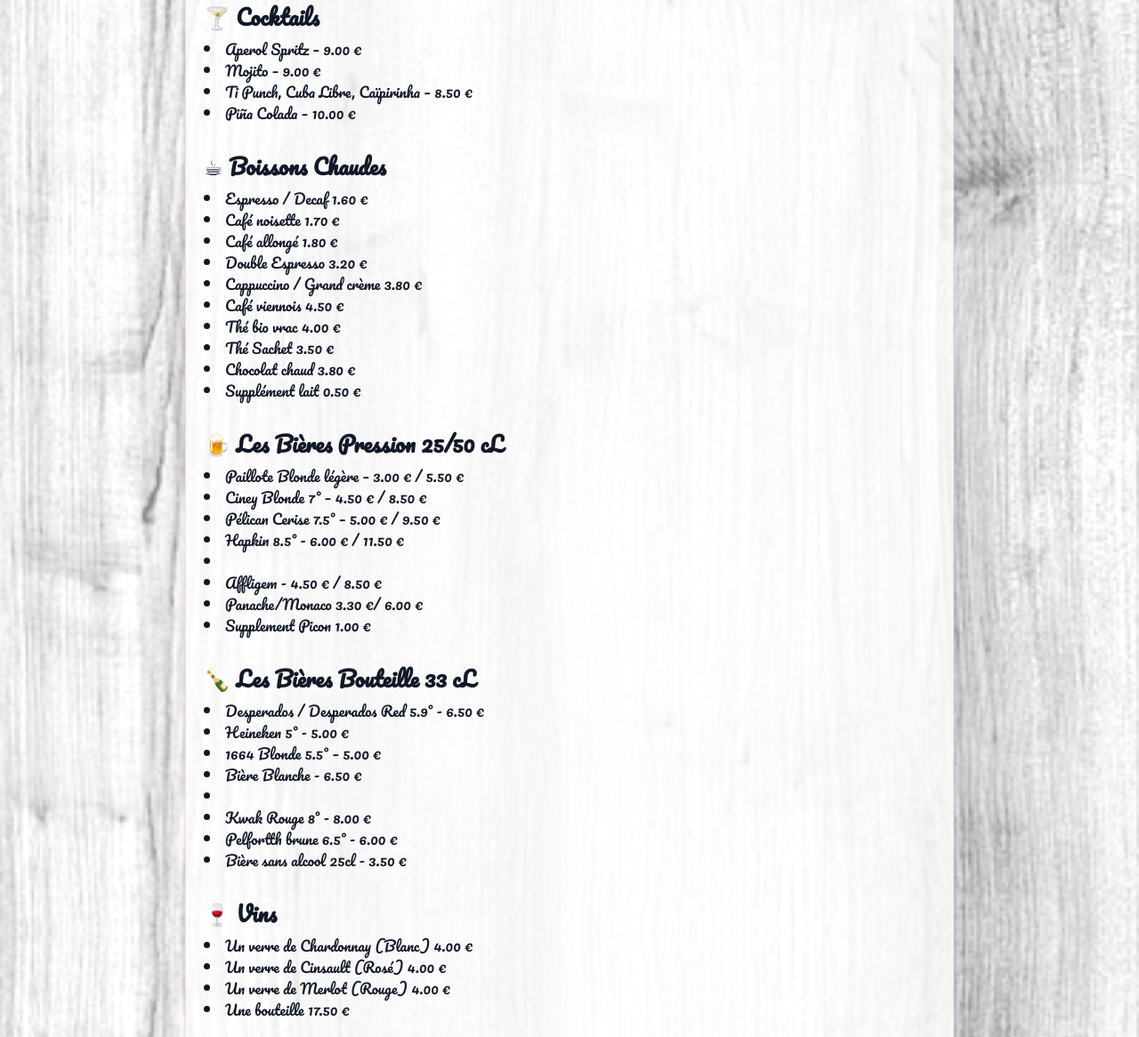
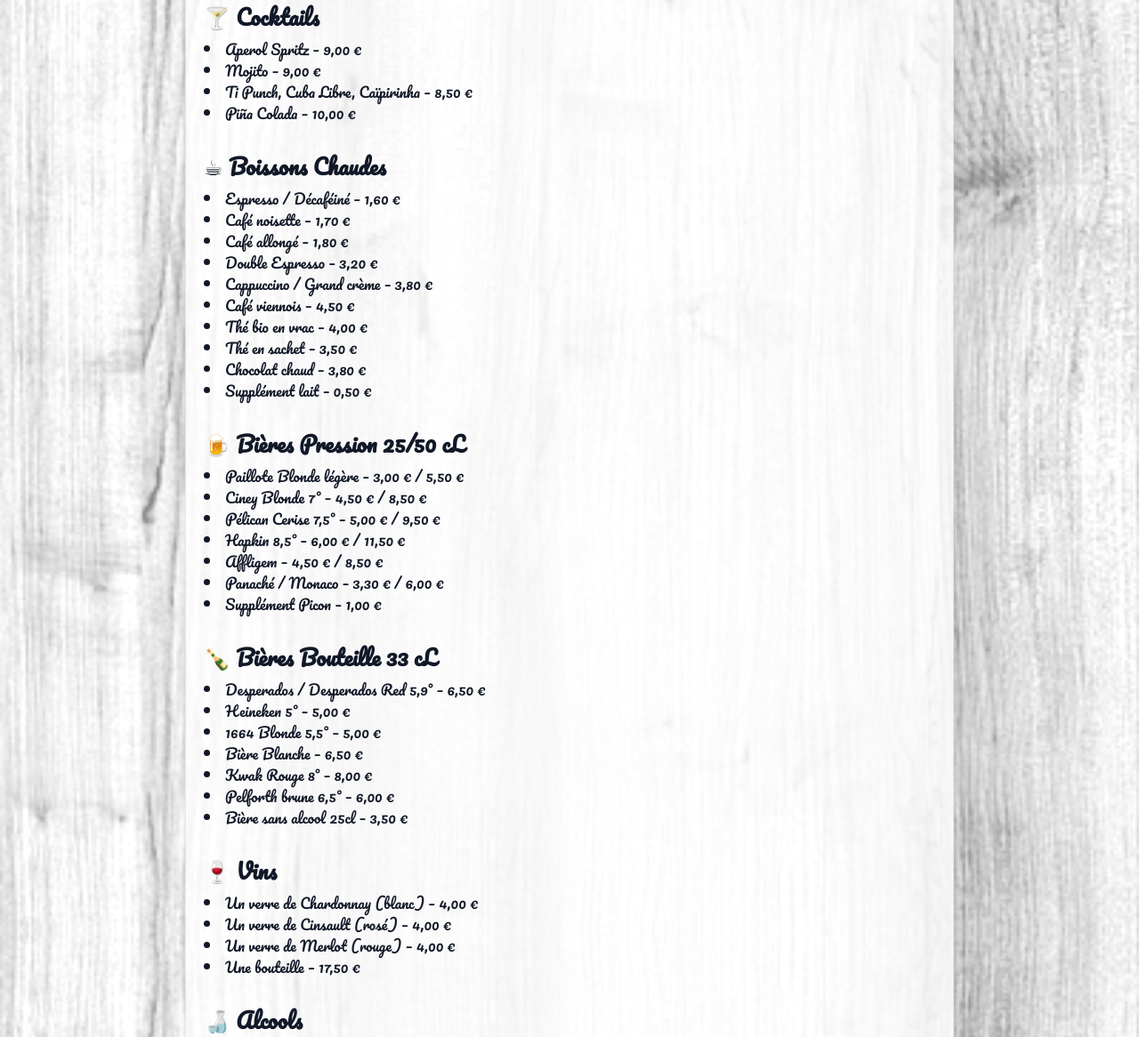
Before and after one commit to Iliasbacha/La-Paillotte, a plain HTML site: page menu.html in a window 1280 px wide. Shown: the part 234-1400 px from the top of the page at 89% size. Drawn offline with nearby package versions, Linux system fonts and the light colour scheme; files whose address does not match are found by name.

Commit message:
Update menu.html

```diff
--- a/menu.html
+++ b/menu.html
@@ -2,15 +2,15 @@
 <html lang="fr">
 
 <head>
+  <meta charset="UTF-8" />
+  <meta name="viewport" content="width=device-width, initial-scale=1" />
+  <title>Carte & Menu – La Paillote, Le Havre</title>
   <link rel="icon" href="images/logo_paillotte_N.jpeg" type="image/jpeg">
+  <link href="https://fonts.googleapis.com/css2?family=Pacifico&display=swap" rel="stylesheet">
+  <script src="https://cdn.tailwindcss.com"></script>
   <style>
     html { scroll-behavior: smooth; }
   </style>
-  <meta charset="UTF-8" />
-  <meta name="viewport" content="width=device-width, initial-scale=1" />
-  <title>Carte & Menu – La Paillote, Le Havre</title>
-  <script src="https://cdn.tailwindcss.com"></script>
-  <link href="https://fonts.googleapis.com/css2?family=Pacifico&display=swap" rel="stylesheet">
 </head>
 
 <body class="bg-cover bg-fixed text-gray-900" style="background-image: url('purty-wood.png'); font-family: 'Pacifico', cursive;">
@@ -56,80 +56,86 @@
         <div>
           <h3 class="text-2xl font-semibold mb-2">🍸 Cocktails</h3>
           <ul class="list-disc list-inside">
-            <li>Aperol Spritz – 9.00 €</li>
-            <li>Mojito – 9.00 €</li>
-            <li>Ti Punch, Cuba Libre, Caïpirinha – 8.50 €</li>
-            <li>Piña Colada – 10.00 €</li>
+            <li>Aperol Spritz – 9,00&nbsp;€</li>
+            <li>Mojito – 9,00&nbsp;€</li>
+            <li>Ti Punch, Cuba Libre, Caïpirinha – 8,50&nbsp;€</li>
+            <li>Piña Colada – 10,00&nbsp;€</li>
           </ul>
         </div>
+
         <div>
           <h3 class="text-2xl font-semibold mb-2">☕ Boissons Chaudes</h3>
           <ul class="list-disc list-inside">
-            <li>Espresso / Decaf 1.60 €</li>
-            <li>Café noisette 1.70 €</li>
-            <li>Café allongé 1.80 €</li>
-            <li>Double Espresso 3.20 €</li>
-            <li>Cappuccino / Grand crème 3.80 €</li>
-            <li>Café viennois 4.50 €</li>
-            <li>Thé bio vrac 4.00 €</li>
-            <li>Thé Sachet 3.50 €</li>
-            <li>Chocolat chaud 3.80 €</li>
-            <li>Supplément lait 0.50 €</li>
+            <li>Espresso / Décaféiné – 1,60&nbsp;€</li>
+            <li>Café noisette – 1,70&nbsp;€</li>
+            <li>Café allongé – 1,80&nbsp;€</li>
+            <li>Double Espresso – 3,20&nbsp;€</li>
+            <li>Cappuccino / Grand crème – 3,80&nbsp;€</li>
+            <li>Café viennois – 4,50&nbsp;€</li>
+            <li>Thé bio en vrac – 4,00&nbsp;€</li>
+            <li>Thé en sachet – 3,50&nbsp;€</li>
+            <li>Chocolat chaud – 3,80&nbsp;€</li>
+            <li>Supplément lait – 0,50&nbsp;€</li>
           </ul>
         </div>
+
         <div>
-          <h3 class="text-2xl font-semibold mb-2">🍺 Les Bières Pression 25/50 cL</h3>
+          <h3 class="text-2xl font-semibold mb-2">🍺 Bières Pression 25/50 cL</h3>
           <ul class="list-disc list-inside">
-            <li>Paillote Blonde légère – 3.00 € / 5.50 €</li>
-            <li>Ciney Blonde 7° – 4.50 € / 8.50 €</li>
-            <li>Pélican Cerise 7.5° – 5.00 € / 9.50 €</li>
-            <li>Hapkin 8.5° - 6.00 € / 11.50 €<li>
-            <li>Affligem - 4.50 € / 8.50 €</li>
-            <li>Panache/Monaco 3.30 €/ 6.00 €</li>
-            <li>Supplement Picon 1.00 €</li>
+            <li>Paillote Blonde légère – 3,00&nbsp;€ / 5,50&nbsp;€</li>
+            <li>Ciney Blonde 7° – 4,50&nbsp;€ / 8,50&nbsp;€</li>
+            <li>Pélican Cerise 7,5° – 5,00&nbsp;€ / 9,50&nbsp;€</li>
+            <li>Hapkin 8,5° – 6,00&nbsp;€ / 11,50&nbsp;€</li>
+            <li>Affligem – 4,50&nbsp;€ / 8,50&nbsp;€</li>
+            <li>Panaché / Monaco – 3,30&nbsp;€ / 6,00&nbsp;€</li>
+            <li>Supplément Picon – 1,00&nbsp;€</li>
           </ul>
         </div>
-         <div>
-          <h3 class="text-2xl font-semibold mb-2">🍾 Les Bières Bouteille 33 cL</h3>
+
+        <div>
+          <h3 class="text-2xl font-semibold mb-2">🍾 Bières Bouteille 33 cL</h3>
           <ul class="list-disc list-inside">
-            <li>Desperados / Desperados Red 5.9° - 6.50 €</li>
-            <li>Heineken 5° - 5.00 €</li>
-            <li>1664 Blonde 5.5° – 5.00 € </li>
-            <li>Bière Blanche - 6.50 €<li>
-            <li>Kwak Rouge 8° -  8.00 €</li>
-            <li>Pelfortth brune 6.5° - 6.00 €</li>
-            <li>Bière sans alcool 25cl - 3.50 €</li>
+            <li>Desperados / Desperados Red 5,9° – 6,50&nbsp;€</li>
+            <li>Heineken 5° – 5,00&nbsp;€</li>
+            <li>1664 Blonde 5,5° – 5,00&nbsp;€</li>
+            <li>Bière Blanche – 6,50&nbsp;€</li>
+            <li>Kwak Rouge 8° – 8,00&nbsp;€</li>
+            <li>Pelforth brune 6,5° – 6,00&nbsp;€</li>
+            <li>Bière sans alcool 25cl – 3,50&nbsp;€</li>
           </ul>
         </div>
+
         <div>
           <h3 class="text-2xl font-semibold mb-2">🍷 Vins</h3>
           <ul class="list-disc list-inside">
-            <li>Un verre de Chardonnay (Blanc) 4.00 €</li>
-            <li>Un verre de Cinsault (Rosé) 4.00 €</li>
-            <li>Un verre de Merlot (Rouge) 4.00 €</li>
-            <li>Une bouteille 17.50 €</li>
+            <li>Un verre de Chardonnay (blanc) – 4,00&nbsp;€</li>
+            <li>Un verre de Cinsault (rosé) – 4,00&nbsp;€</li>
+            <li>Un verre de Merlot (rouge) – 4,00&nbsp;€</li>
+            <li>Une bouteille – 17,50&nbsp;€</li>
           </ul>
         </div>
+
         <div>
           <h3 class="text-2xl font-semibold mb-2">🍶 Alcools</h3>
           <ul class="list-disc list-inside">
-            <li>Whisky Campbell – 7,50 €</li>
-            <li>Jack Daniel / Bushmills – 9,00 €</li>
-            <li>Vodka / Gin / Tequila – 7,50 €</li>
-            <li>Rhum Havana blanc – 7,50 €</li>
-            <li>Rhum Havana Ambré – 8,50 €</li>
-            <li>Get 27 ou Get 31 – 8,00 €</li>
-            <li>Baileys – 8,00 €</li>
-            <li>Martini (rouge, blanc, rosé) – 6,00 €</li>
-            <li>Ricard – 3,50 €</li>
-            <li>Kir (pêche, mûre, cassis) – 4,50 €</li>
-            <li>Prosecco – 6,00 €</li>
-            <li>Cognac / Calvados – 8,00 €</li>
-            <li>Cidre – 4,50 €</li>
+            <li>Whisky Campbell – 7,50&nbsp;€</li>
+            <li>Jack Daniel / Bushmills – 9,00&nbsp;€</li>
+            <li>Vodka / Gin / Tequila – 7,50&nbsp;€</li>
+            <li>Rhum Havana blanc – 7,50&nbsp;€</li>
+            <li>Rhum Havana ambré – 8,50&nbsp;€</li>
+            <li>Get 27 ou Get 31 – 8,00&nbsp;€</li>
+            <li>Baileys – 8,00&nbsp;€</li>
+            <li>Martini (rouge, blanc, rosé) – 6,00&nbsp;€</li>
+            <li>Ricard – 3,50&nbsp;€</li>
+            <li>Kir (pêche, mûre, cassis) – 4,50&nbsp;€</li>
+            <li>Prosecco – 6,00&nbsp;€</li>
+            <li>Cognac / Calvados – 8,00&nbsp;€</li>
+            <li>Cidre – 4,50&nbsp;€</li>
           </ul>
         </div>
+
         <div>
-          <h3 class="text-2xl font-semibold mb-2">🍹 Mocktails (Sans Alcool) – 7,50 €</h3>
+          <h3 class="text-2xl font-semibold mb-2">🍹 Mocktails (Sans Alcool) – 7,50&nbsp;€</h3>
           <ul class="list-disc list-inside">
             <li><strong>Caraïbe</strong> – Fraise, noix de coco, banane, ananas</li>
             <li><strong>Virgin Mojito</strong> – Sirop de rhum, citron vert, menthe, limonade</li>
@@ -137,98 +143,113 @@
             <li><strong>Atomic Hawaï</strong> – Ananas, goyave, sirop de violette</li>
           </ul>
         </div>
+
         <div>
           <h3 class="text-2xl font-semibold mb-2">❄️ Boissons Fraîches</h3>
           <ul class="list-disc list-inside">
-            <li> Coca-Cola (normal, cherry, zéro) 33cl – 3,90 €</li>
-            <li> Ice Tea (pêche) 25cl – 3,60 €</li>
-            <li> Orangina / Oasis / Tropico 25cl – 3,60 €</li>
-            <li> Schweppes (citron / agrumes) 25cl – 3,60 €</li>
-            <li> Eau plate Vittel 25cl – 3,30 €</li>
-            <li> Eau gazeuse Perrier 33cl – 3,70 €</li>
-            <li> Diabolo 25cl – 3,00 €</li>
-            <li> Sirop à l'eau 25cl – 2,50 €</li>
+            <li>Coca-Cola (normal, cherry, zéro) 33cl – 3,90&nbsp;€</li>
+            <li>Ice Tea (pêche) 25cl – 3,60&nbsp;€</li>
+            <li>Orangina / Oasis / Tropico 25cl – 3,60&nbsp;€</li>
+            <li>Schweppes (citron / agrumes) 25cl – 3,60&nbsp;€</li>
+            <li>Eau plate Vittel 25cl – 3,30&nbsp;€</li>
+            <li>Eau gazeuse Perrier 33cl – 3,70&nbsp;€</li>
+            <li>Diabolo 25cl – 3,00&nbsp;€</li>
+            <li>Sirop à l'eau 25cl – 2,50&nbsp;€</li>
           </ul>
         </div>
       </div>
     </section>
 
-    <!-- Séparateur visuel -->
+    <!-- Section Restauration -->
     <div class="flex justify-center"><hr class="my-12 border-t-4 border-yellow-300 w-2/3"></div>
 
-    <!-- Section Restauration -->
     <section id="restauration" class="bg-white/80 rounded-2xl shadow-xl border border-yellow-300/60 px-5 py-6">
       <h2 class="text-3xl font-bold mb-4 text-yellow-700 drop-shadow text-center">🍽 Restauration</h2>
       <div class="space-y-8">
+
+        <!-- Menu à l'ardoise -->
         <div>
           <h3 class="text-xl font-semibold mb-2">🗓️ Menu à l'ardoise</h3>
           <ul class="list-disc list-inside mb-6">
-            <li>🍲 Plat du jour – 10,00 €</li>
-            <li>🥗🍲 Entrée + Plat – 14,50 €</li>
-            <li>🍲🍰 Plat + Dessert – 14,50 €</li>
-            <li>🍽️ Menu Complet – 17,50 €</li>
+            <li>🍲 Plat du jour – 10,00&nbsp;€</li>
+            <li>🥗🍲 Entrée + Plat – 14,50&nbsp;€</li>
+            <li>🍲🍰 Plat + Dessert – 14,50&nbsp;€</li>
+            <li>🍽️ Menu Complet – 17,50&nbsp;€</li>
           </ul>
         </div>
+
+        <!-- Entrées -->
         <div>
-          <h3 class="text-xl font-semibold mb-2">🥚 Entrées – 4,50 €</h3>
+          <h3 class="text-xl font-semibold mb-2">🥚 Entrées – 4,50&nbsp;€</h3>
           <ul class="list-disc list-inside mb-6">
             <li>🥚 Œufs mayo</li>
             <li>🍖 Terrine de campagne</li>
             <li>🥗 Assiette de crudités</li>
           </ul>
         </div>
+
+        <!-- Plats principaux -->
         <div>
           <h3 class="text-xl font-semibold mb-2">🍽️ Plats Principaux</h3>
           <ul class="list-disc list-inside mb-6">
-            <li>🍢 Brochettes de bœuf marinées – 18,50 €</li>
-            <li>🐟 Pavé de saumon grillé – 17,50 €</li>
-            <li>🥩 Bavette de bœuf (~300g) – 18,50 €</li>
-            <li>🦐🥗 Salade océane (pommes de terre, tomates, salade, crevettes, thon) – 13,50 €</li>
-            <li>🧀🥓 Salade chèvre chaud & lardons – 13,50 €</li>
+            <li>🍢 Brochettes de bœuf marinées – 18,50&nbsp;€</li>
+            <li>🐟 Pavé de saumon grillé – 17,50&nbsp;€</li>
+            <li>🥩 Bavette de bœuf (~300g) – 18,50&nbsp;€</li>
+            <li>🦐🥗 Salade océane – 13,50&nbsp;€</li>
+            <li>🧀🥓 Salade chèvre chaud & lardons – 13,50&nbsp;€</li>
           </ul>
         </div>
+
+        <!-- Plats rapides -->
         <div>
-          <h3 class="text-xl font-semibold mb-2">🥪 Plats Rapides + Salade</h3>
+          <h3 class="text-xl font-semibold mb-2">🥪 Plats rapides (accompagnés de salade)</h3>
           <ul class="list-disc list-inside mb-6">
-            <li>🥪 Croque-monsieur – 9,50 €</li>
-            <li>🍳 Croque-madame – 11,50 €</li>
-            <li>🥧 Quiche Lorraine – 9,50 €</li>
-            <li>🦐 Assiette de crevettes – 10,00 €</li>
+            <li>🥪 Croque-monsieur – 9,50&nbsp;€</li>
+            <li>🍳 Croque-madame – 11,50&nbsp;€</li>
+            <li>🥧 Quiche Lorraine – 9,50&nbsp;€</li>
+            <li>🦐 Assiette de crevettes – 10,00&nbsp;€</li>
           </ul>
         </div>
+
+        <!-- Planches -->
         <div>
           <h3 class="text-xl font-semibold mb-2">🧀 Planches à Partager</h3>
           <ul class="list-disc list-inside mb-6">
-            <li>Charcuterie, fromage ou mixte – 15,00 €</li>
-            <li>Assiette pour 1 personne – 8,50 €</li>
-            <li>Charcuterie : jambon blanc, jambon cuit, jambon sec, terrines, saucissons</li>
+            <li>Charcuterie, fromage ou mixte – 15,00&nbsp;€</li>
+            <li>Assiette individuelle – 8,50&nbsp;€</li>
+            <li>Charcuterie : jambons, terrines, saucissons</li>
             <li>Fromages : camembert, rouy, edam, mimolette, emmental, fromage frais, bleu</li>
           </ul>
         </div>
+
+        <!-- Desserts -->
         <div>
           <h3 class="text-xl font-semibold mb-2">🍰 Desserts</h3>
           <ul class="list-disc list-inside mb-6">
-            <li>🍫 Moelleux au chocolat, crème anglaise – 5,50 €</li>
-            <li>🥧 Tarte coco framboise – 5,00 €</li>
-            <li>🧇 Gaufres (sucre / chocolat / chantilly) – 5,00 € à 6,00 €</li>
+            <li>🍫 Moelleux au chocolat, crème anglaise – 5,50&nbsp;€</li>
+            <li>🥧 Tarte coco framboise – 5,00&nbsp;€</li>
+            <li>🧇 Gaufres (sucre / chocolat / chantilly) – 5,00&nbsp;€ à 6,00&nbsp;€</li>
           </ul>
         </div>
+
+        <!-- Glaces -->
         <div>
           <h3 class="text-xl font-semibold mb-2">🍨 Glaces</h3>
           <ul class="list-disc list-inside">
-            <li>🍦 1 boule – 2,50 €</li>
-            <li>🍦🍦 2 boules – 4,70 €</li>
-            <li>🍦🍦🍦 3 boules – 7,00 €</li>
-            <li>🥤 Milkshake – 7,50 €</li>
-            <li>🍦 Dame Blanche – 8,00 €</li>
-            <li>🍌 Banana Split – 9,50 €</li>
-            <li>🍫 After Eight (avec alcool) – 12,00 €</li>
-            <li>🥥 Ti Créole (avec alcool) – 12,00 €</li>
-            <li>🍋 Colonel (avec alcool) – 12,00 €</li>
-            <li>🍨 Chocolat Liégeois – 8,00 €</li>
+            <li>🍦 1 boule – 2,50&nbsp;€</li>
+            <li>🍦🍦 2 boules – 4,70&nbsp;€</li>
+            <li>🍦🍦🍦 3 boules – 7,00&nbsp;€</li>
+            <li>🥤 Milkshake – 7,50&nbsp;€</li>
+            <li>🍦 Dame Blanche – 8,00&nbsp;€</li>
+            <li>🍌 Banana Split – 9,50&nbsp;€</li>
+            <li>🍫 After Eight (avec alcool) – 12,00&nbsp;€</li>
+            <li>🥥 Ti Créole (avec alcool) – 12,00&nbsp;€</li>
+            <li>🍋 Colonel (avec alcool) – 12,00&nbsp;€</li>
+            <li>🍨 Chocolat Liégeois – 8,00&nbsp;€</li>
             <li>🍧 Parfums : vanille, fraise, chocolat, pistache, rhum-raisin, menthe-chocolat, citron</li>
           </ul>
         </div>
+
       </div>
     </section>
   </main>
```
